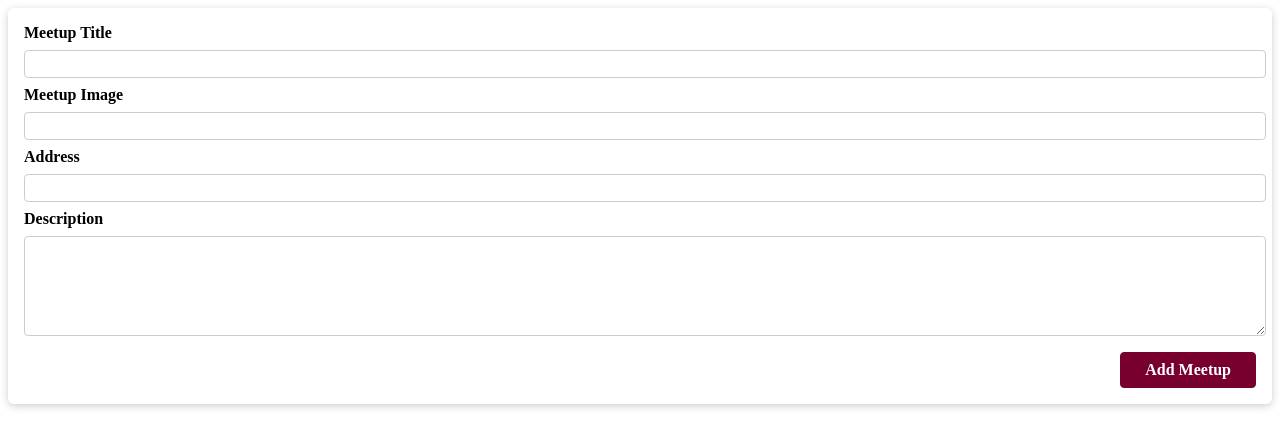
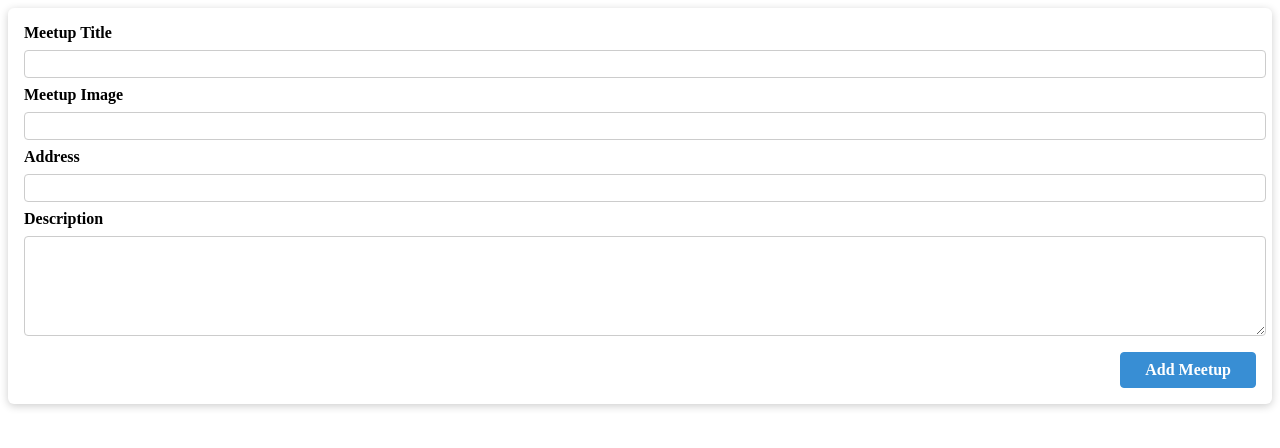
Before and after one commit to tal0311/next-main-project, a Next.js app: page /new-meetup in a window 1280 px wide. Shown: the top 448 px of the page. Built offline with nearby package versions, Linux system fonts and the light colour scheme.

Commit message:
changed css to blue

```diff
--- a/components/layout/Layout.module.css
+++ b/components/layout/Layout.module.css
@@ -1,5 +1,4 @@
 .main {
   margin: 3rem auto;
-  width: 90%;
-  max-width: 40rem;
+  max-width: 80%;
 }
--- a/components/meetups/MeetupItem.module.css
+++ b/components/meetups/MeetupItem.module.css
@@ -21,7 +21,7 @@
 }
 
 .content h3 {
-  font-size: 1.25rem;
+  font-size: 3rem;
   color: #2c292b;
 }
 
@@ -33,8 +33,8 @@
 .actions button {
   font: inherit;
   cursor: pointer;
-  color: #77002e;
-  border: 1px solid #77002e;
+  color: #388ed4;
+  border: 1px solid #388ed4;
   background-color: transparent;
   padding: 0.5rem 1.5rem;
   border-radius: 4px;
@@ -42,5 +42,5 @@
 
 .actions button:hover,
 .actions button:active {
-  background-color: #ffe2ed;
+  background-color: rgba(48, 48, 48, 0.133);
 }
--- a/components/meetups/NewMeetupForm.module.css
+++ b/components/meetups/NewMeetupForm.module.css
@@ -30,16 +30,17 @@
 .actions button {
   font: inherit;
   cursor: pointer;
-  background-color: #77002e;
+  background-color: #388ed4;
   color: white;
   padding: 0.5rem 1.5rem;
-  border: 1px solid #77002e;
+  border: 1px solid #388ed4;
   border-radius: 4px;
   font-weight: bold;
 }
 
 .actions button:hover,
 .actions button:active {
-  background-color: #a50e48;
-  border-color: #a50e48;
+  background-color: #30303048;
+  border-color: #388ed4;
+  color: #388ed4;
 }
--- a/pages/index.js
+++ b/pages/index.js
@@ -1,7 +1,6 @@
 import React from 'react'
 import MainNavigation from '../components/layout/MainNavigation'
 import MeetupList from '../components/meetups/MeetupList'
-import Layout from './../components/layout/Layout'
 
 const DUMMY_MEETUP = [
   {
```
Also changed, not shown: components/layout/MainNavigation.module.css (+5 -5 lines), components/meetups/MeetupDetail.js (+5 -4 lines), components/meetups/MeetupDetail.module.css (added, +7 -0 lines).
